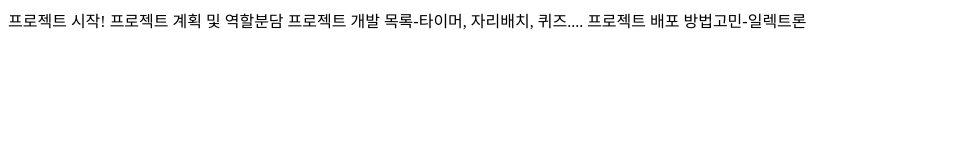
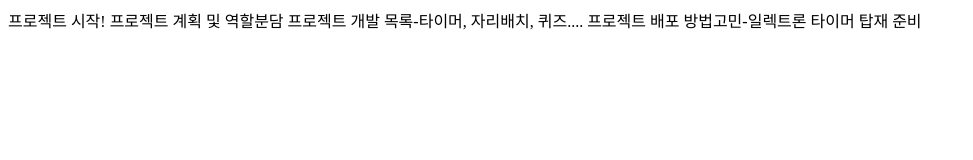
Before and after one commit to dodoleesj/GitBranchModel, a plain HTML site: page project.html in a window 1280 px wide. Shown: the whole page, without its empty margins (0-973 px from the left). Drawn offline with Linux system fonts and the light colour scheme.

Commit message:
프로젝트 진행-5

```diff
--- a/project.html
+++ b/project.html
@@ -11,5 +11,6 @@
   프로젝트 계획 및 역할분담
   프로젝트 개발 목록-타이머, 자리배치, 퀴즈....
   프로젝트 배포 방법고민-일렉트론
+  타이머 탑재 준비
 </body>
 </html>
```
